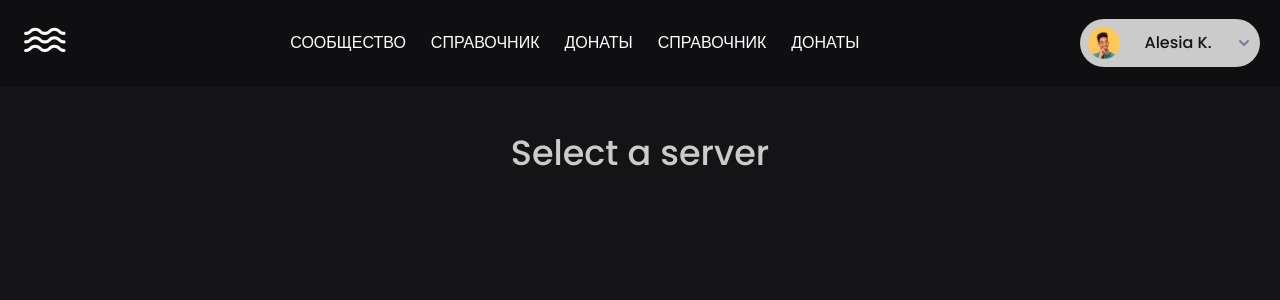
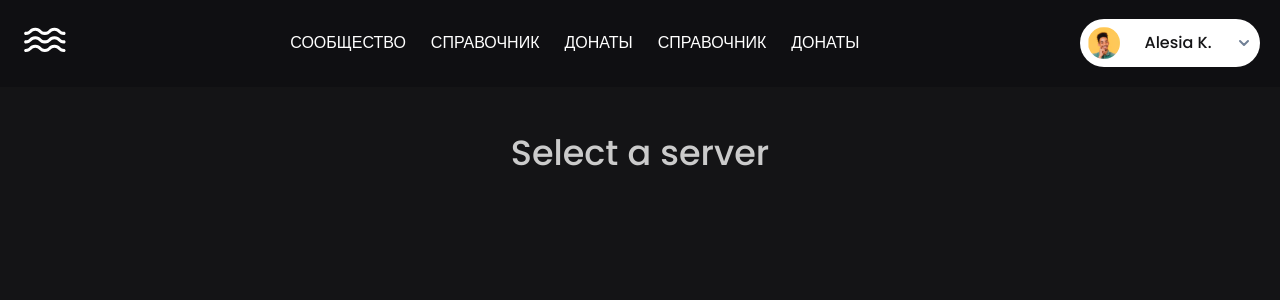
Before and after one commit to ClownsDev/ControllerBotWeb, a React (Vite) app: page /servers in a window 1280 px wide. Shown: the top 300 px of the page. Built offline with nearby package versions, Linux system fonts and the light colour scheme.

Commit message:
Animation DropMenu

```diff
--- a/src/components/UI/DropMenu/DropMenu.jsx
+++ b/src/components/UI/DropMenu/DropMenu.jsx
@@ -1,20 +1,26 @@
-import React from "react";
+import React, { useState } from "react";
 import Menu from "@mui/material/Menu";
 import MenuItem from "@mui/material/MenuItem";
 import styles from "./DropMenu.module.scss";
 
+const activeClass = `${styles.activeDropMenu}`;
+
 function DropMenu() {
   const [anchorEl, setAnchorEl] = React.useState(null);
   const open = Boolean(anchorEl);
+  const [menuClasses, setMenuClasses] = useState(`${styles.dropMenu}`);
+
   const handleClick = (event) => {
     setAnchorEl(event.currentTarget);
+    setMenuClasses(menuClasses + " " + activeClass);
   };
   const handleClose = () => {
     setAnchorEl(null);
+    setMenuClasses(`${styles.dropMenu}`);
   };
 
   return (
-    <div className={styles.dropMenu}>
+    <div className={menuClasses}>
       <div>
         <img src="./ServersPage/example.png" alt="avatar" />
       </div>
--- a/src/components/UI/DropMenu/DropMenu.module.scss
+++ b/src/components/UI/DropMenu/DropMenu.module.scss
@@ -7,9 +7,13 @@
 
   width: 100%;
   max-width: 180px;
-  background-color: $ligthenGrey-color;
+  background-color: $white-color;
   padding: 8px;
-  border-radius: 100px;
+  border-radius: $borderRadius-large;
+  transition: 0.2s all;
+}
+.activeDropMenu {
+  border-radius: $borderRadius-large $borderRadius-large 0 0;
 }
 .name {
   font-weight: 500;
@@ -18,6 +22,14 @@
   text-transform: none;
 }
 .menu {
+  > div:nth-child(3) {
+    width: 100%;
+    max-width: 180px;
+    margin-top: 16px;
+    margin-left: 8px;
+    border-radius: 0 0 $borderRadius-large $borderRadius-large;
+    box-shadow: none;
+  }
   ul {
     padding: 10px;
   }
```
